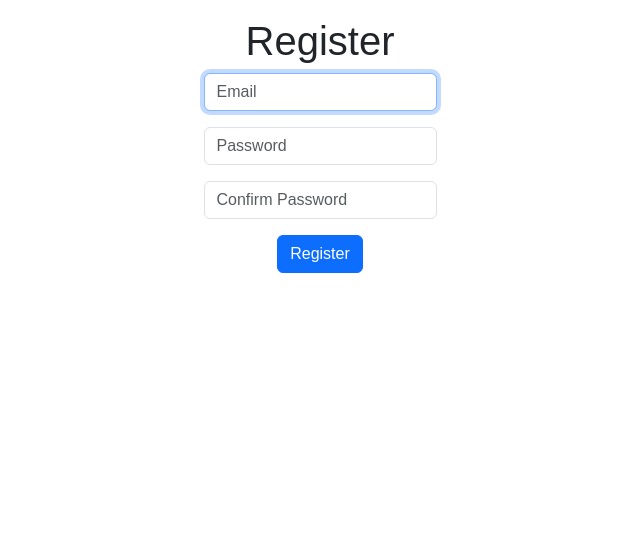
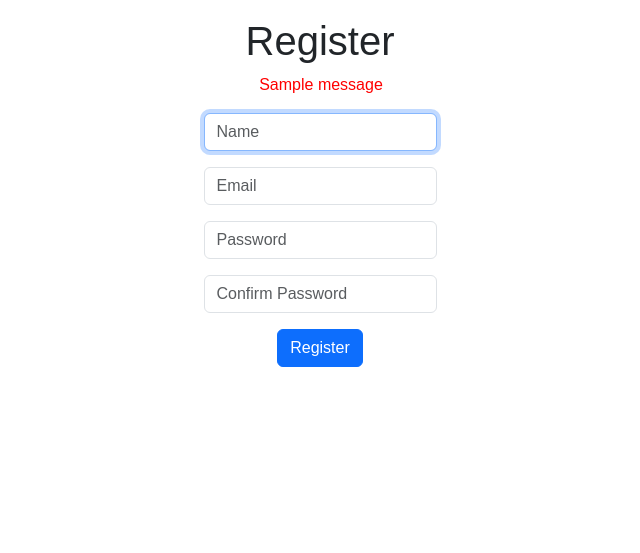
Before and after one commit to chihieuwe/cs50-final, a Flask app: page /register in a window 1280 px wide. Shown: the part 101-654 px from the top of the page, without its empty margins (320-960 px from the left). Run offline with Flask 3, Linux system fonts and the light colour scheme; one stand-in notice (Sample message) is shown; some libraries are stand-ins or nearby versions.

Commit message:
Add validation and error messages for register form

```diff
--- a/app.py
+++ b/app.py
@@ -1,5 +1,6 @@
 from flask import Flask, render_template, request, flash, session, redirect
 from flask_session import Session
+from werkzeug.security import check_password_hash, generate_password_hash
 from cs50 import SQL
 app = Flask(__name__)
 
@@ -37,11 +38,29 @@ def login():
 
 @app.route("/register", methods=["GET", "POST"])
 def register():
-    email = request.form.get("email")
-    password = request.form.get("confirmation")
     if request.method == "POST":
-        if '@' not in email:
+        name = request.form.get("name")
+        email = request.form.get("email")
+        password = request.form.get("confirmation")
+        checkmail = db.execute("SELECT * FROM users WHERE email = ?", email)
+        if not name:
+            flash("Name cannot be blank")
+            return redirect("/register")
+        if not email:
+            flash("Email cannot be blank")
+            return redirect("/register")
+        if not password:
+            flash("Password cannot be blank")
+            return redirect("/register")
+        if '@' not in email or email.isnumeric == True:
             flash("Email not valid")
+            return redirect("/register")
+        if checkmail:
+            flash("Email already exists!")
+            return redirect("/register")
+        else:
+            db.execute("INSERT INTO users (name, email, hash) VALUES (?, ?, ?)", name, email, generate_password_hash(password))
+            flash("Registered successfully!")
         return redirect("/register")
     else:
         return render_template("register.html", navbar_style='navbar-alt', navbar_brand_style='navbar-brand-alt', nav_link_style='nav-link-alt')
--- a/static/styles/styles.css
+++ b/static/styles/styles.css
@@ -127,3 +127,11 @@ footer {
     bottom: 0;
     position: absolute;
 }
+
+
+.flashes {
+    text-decoration: none;
+    color: red;
+    list-style-type: none;
+    margin-right: 30px;
+}
--- a/templates/register.html
+++ b/templates/register.html
@@ -2,7 +2,20 @@
 
 {% block main %}
 <h1>Register</h1>
+{% with messages = get_flashed_messages() %}
+  {% if messages %}
+    <ul class=flashes>
+    {% for message in messages %}
+      <li>{{ message }}</li>
+    {% endfor %}
+    </ul>
+  {% endif %}
+{% endwith %}
+
 <form action="/register" method="post" id="login">
+    <div class="mb-3">
+        <input autocomplete="off" autofocus class="form-control mx-auto w-auto"  name="name" placeholder="Name" type="text">
+    </div>
     <div class="mb-3">
         <input autocomplete="off" autofocus class="form-control mx-auto w-auto"  name="email" placeholder="Email" type="text">
     </div>
```
Also changed, not shown: pet.db.
